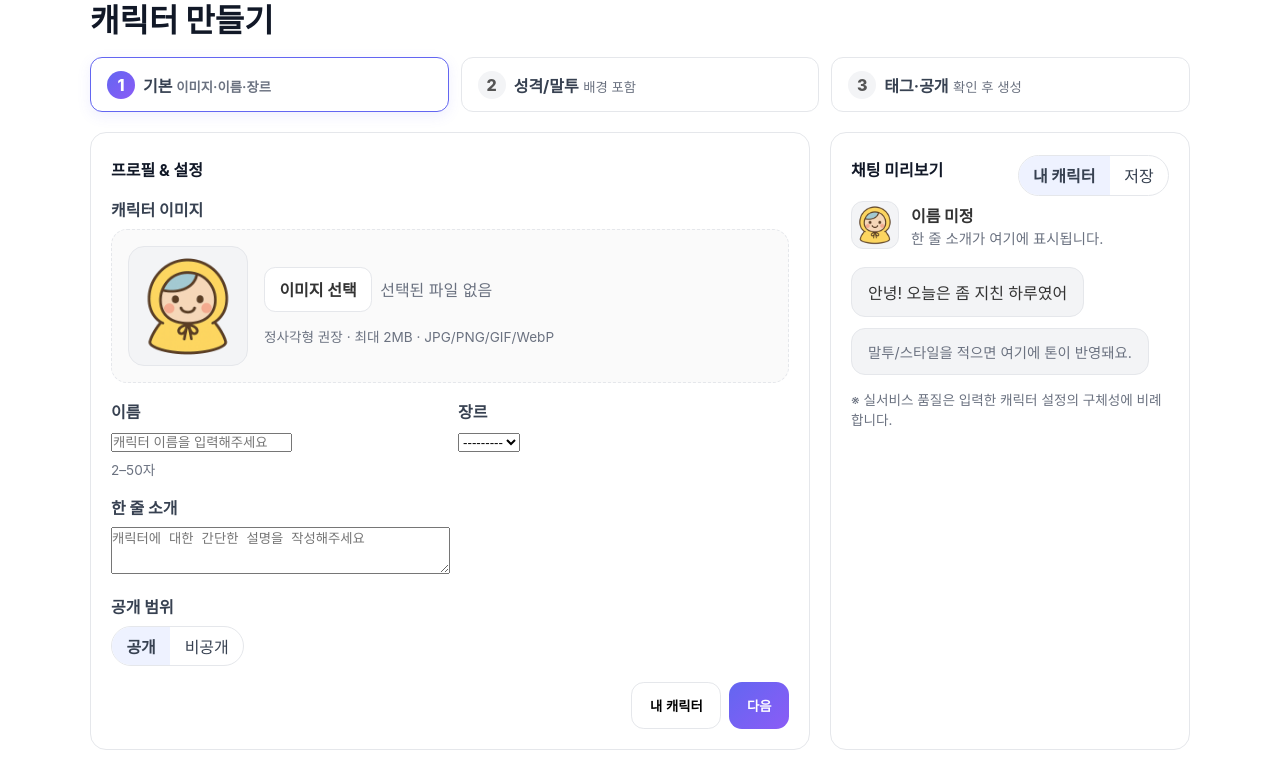
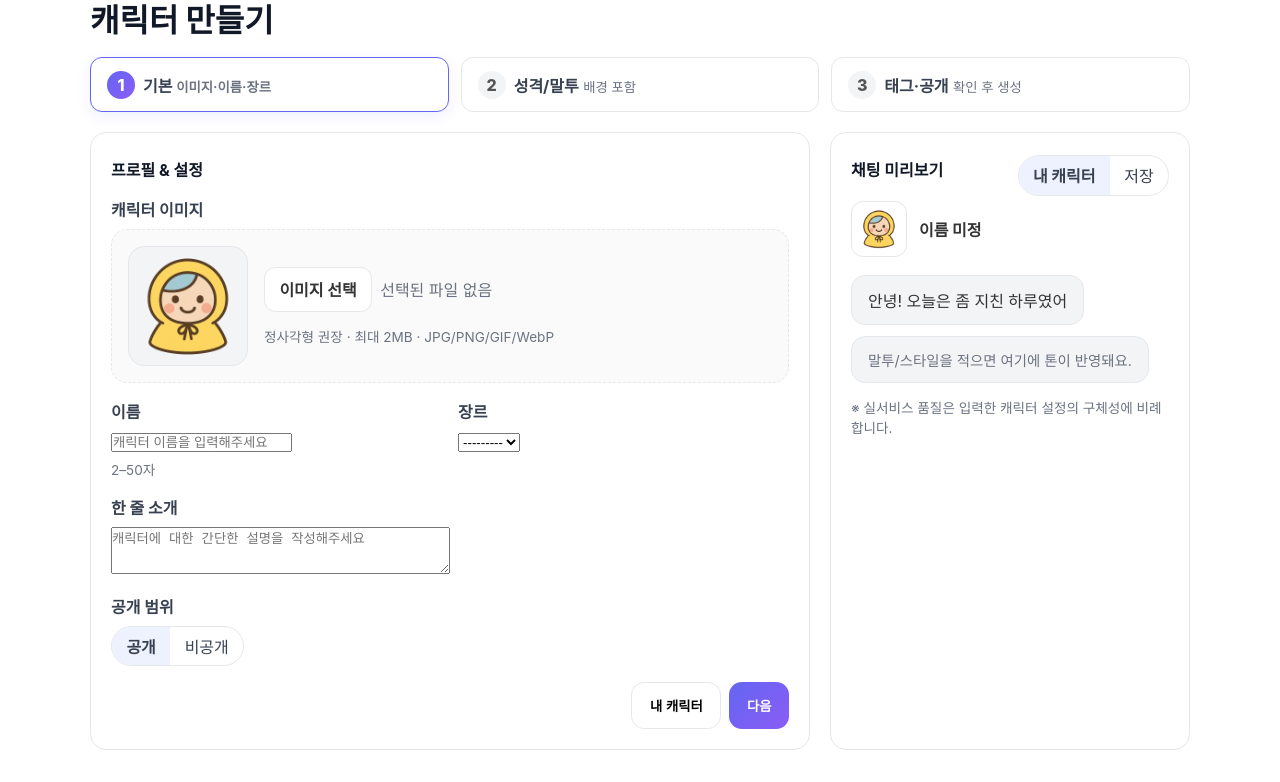
Before and after one commit to HungryJackie/hungry_jackie, a Django app: page /characters/create/ in a window 1280 px wide. Shown: the part 162-944 px from the top of the page. Run offline with Django 5.2, Linux system fonts and the light colour scheme; the visitor is signed in with stand-in values (Sample User, id 1); data that the repository does not hold is empty.

Commit message:
create 에서 이미지만 보이기 수정

```diff
--- a/templates/characters/character_create.html
+++ b/templates/characters/character_create.html
@@ -63,9 +63,15 @@
 
   /* 프리뷰 카드(우측) */
   .pv-head{display:flex;align-items:center;gap:.75rem;margin-bottom:.75rem}
-  .avatar{width:48px;height:48px;border-radius:12px;overflow:hidden;border:1px solid var(--line);background:#f3f4f6;display:flex;align-items:center;justify-content:center}
-  .avatar img{width:100%;height:100%;object-fit:cover;display:block}
+  .avatar{
+    width:56px;height:56px;border-radius:12px;overflow:hidden;
+    border:1px solid var(--line);background:#ffffff;display:flex;
+    align-items:center;justify-content:center;padding:4px; /* 가장자리 여유 */
+  }
+  /* 이미지가 잘리지 않도록 contain */
+  .avatar img{width:100%;height:100%;object-fit:contain;display:block;background:#ffffff}
   .pv-name{font-weight:800}
+
   .bubble{background:var(--soft);border:1px solid var(--line);padding:.75rem 1rem;border-radius:14px;display:inline-block;margin:.35rem 0}
   .muted{color:var(--muted);font-size:.9rem}
 
@@ -95,15 +101,9 @@
 
   <!-- 단계 표시 -->
   <div class="steps">
-    <div class="step active">
-      <div class="n">1</div><div><div><b>기본</b> <small>이미지·이름·장르</small></div></div>
-    </div>
-    <div class="step">
-      <div class="n">2</div><div><div><b>성격/말투</b> <small>배경 포함</small></div></div>
-    </div>
-    <div class="step">
-      <div class="n">3</div><div><div><b>태그·공개</b> <small>확인 후 {% if mode == 'edit' %}저장{% else %}생성{% endif %}</small></div></div>
-    </div>
+    <div class="step active"><div class="n">1</div><div><div><b>기본</b> <small>이미지·이름·장르</small></div></div></div>
+    <div class="step"><div class="n">2</div><div><div><b>성격/말투</b> <small>배경 포함</small></div></div></div>
+    <div class="step"><div class="n">3</div><div><div><b>태그·공개</b> <small>확인 후 {% if mode == 'edit' %}저장{% else %}생성{% endif %}</small></div></div></div>
   </div>
 
   <form id="charForm" method="post" enctype="multipart/form-data" class="grid">
@@ -164,14 +164,10 @@
         <!-- 공개 범위: 공개/비공개 -->
         <div class="field">
           <label class="label">공개 범위</label>
-
-          <!-- 토글 세그먼트 -->
           <div class="seg" role="tablist" aria-label="visibility">
             <a href="#" class="seg-public"  data-v="public"  onclick="setVis(event,'public')">공개</a>
             <a href="#" class="seg-private" data-v="private" onclick="setVis(event,'private')">비공개</a>
           </div>
-
-          <!-- 실제 폼 필드(렌더하되 숨김) -->
           <div style="display:none">
             {{ form.visibility }}
           </div>
@@ -229,7 +225,7 @@
       </section>
     </div>
 
-    <!-- 우측: 채팅 미리보기 -->
+    <!-- 우측: 채팅 미리보기 (한 줄 소개 제거 + 이미지 contain) -->
     <aside class="card">
       <div style="display:flex;justify-content:space-between;align-items:center;margin-bottom:.25rem">
         <h3>채팅 미리보기</h3>
@@ -246,7 +242,7 @@
         </div>
         <div>
           <div class="pv-name" id="pv-name">{{ form.instance.name|default:"이름 미정" }}</div>
-          <div class="muted" id="pv-desc">{{ form.instance.description|default:"한 줄 소개가 여기에 표시됩니다." }}</div>
+          {# 한 줄 소개는 프리뷰에서 제거했습니다 #}
         </div>
       </div>
 
@@ -272,7 +268,7 @@
     window.scrollTo({top:0, behavior:'smooth'});
   }
 
-  /* 공개범위 UI <-> 실제 폼 필드(id_visibility) 동기화 */
+  /* 공개범위 UI <-> 실제 폼 필드 동기화 */
   function syncSegFromValue(v){
     const pub = document.querySelector('.seg-public');
     const pri = document.querySelector('.seg-private');
@@ -282,30 +278,20 @@
   }
   function setVis(e,v){
     e.preventDefault();
-    const sel = document.getElementById('id_visibility'); // Django가 부여하는 id
-    if(sel){
-      sel.value = v;
-      syncSegFromValue(v);
-    }
+    const sel = document.getElementById('id_visibility');
+    if(sel){ sel.value = v; syncSegFromValue(v); }
   }
-
-  /* 초기 공개범위 반영 (폼의 현재 값 기준) */
   (function initVisibility(){
     const sel = document.getElementById('id_visibility');
-    const v = sel?.value || 'public';
-    syncSegFromValue(v);
+    syncSegFromValue(sel?.value || 'public');
   })();
 
-  /* 실시간 미리보기 바인딩 */
+  /* 실시간 미리보기 바인딩 (이름/말투만 반영) */
   const nameInput  = document.getElementById('{{ form.name.id_for_label }}') || document.querySelector('[name="name"]');
-  const descInput  = document.getElementById('{{ form.description.id_for_label }}') || document.querySelector('[name="description"]');
   const styleInput = document.getElementById('{{ form.speaking_style.id_for_label }}') || document.querySelector('[name="speaking_style"]');
 
   nameInput?.addEventListener('input', e=>{
     document.getElementById('pv-name').textContent = e.target.value || '이름 미정';
-  });
-  descInput?.addEventListener('input', e=>{
-    document.getElementById('pv-desc').textContent = e.target.value || '한 줄 소개가 여기에 표시됩니다.';
   });
   styleInput?.addEventListener('input', e=>{
     document.getElementById('pv-b2').textContent = e.target.value
```
